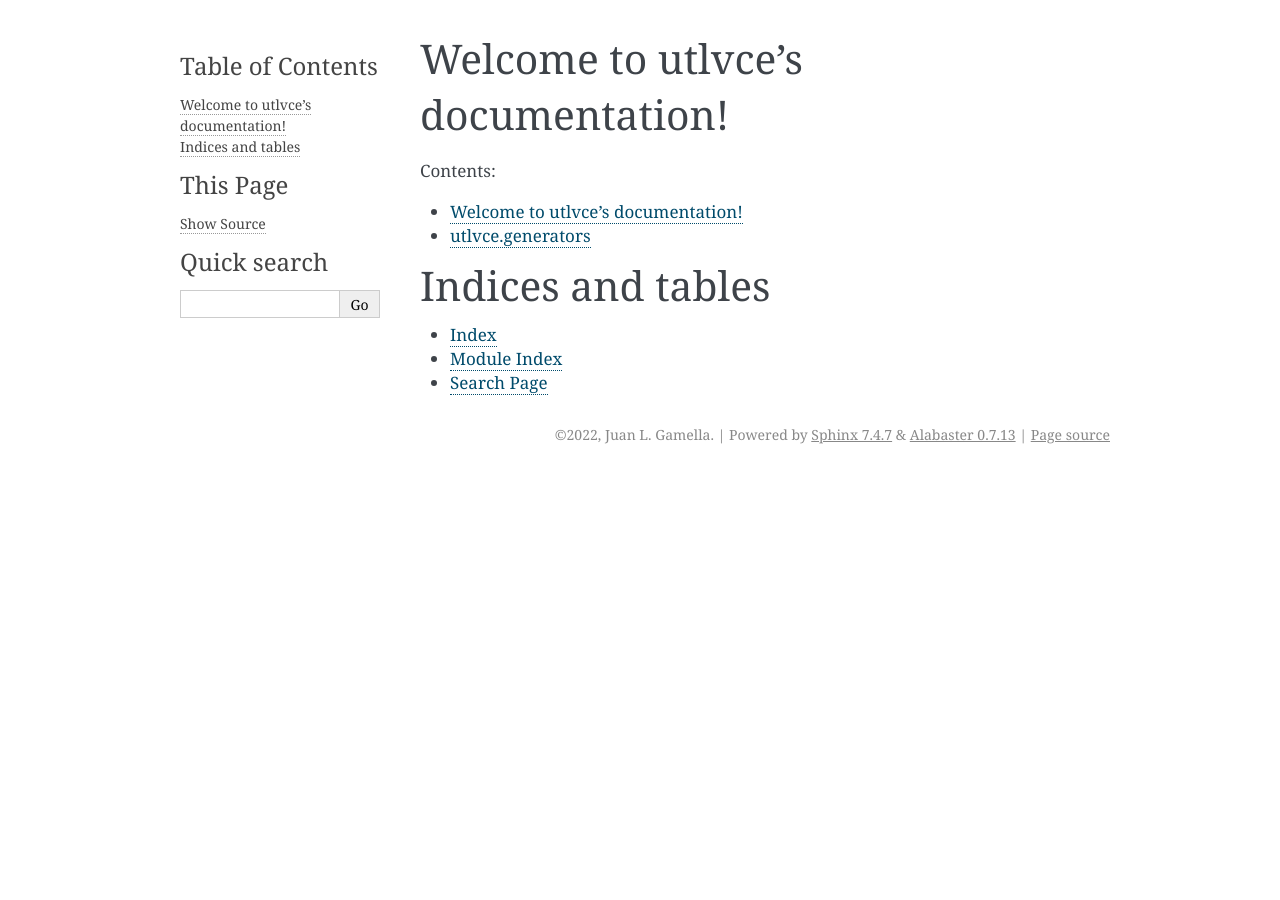
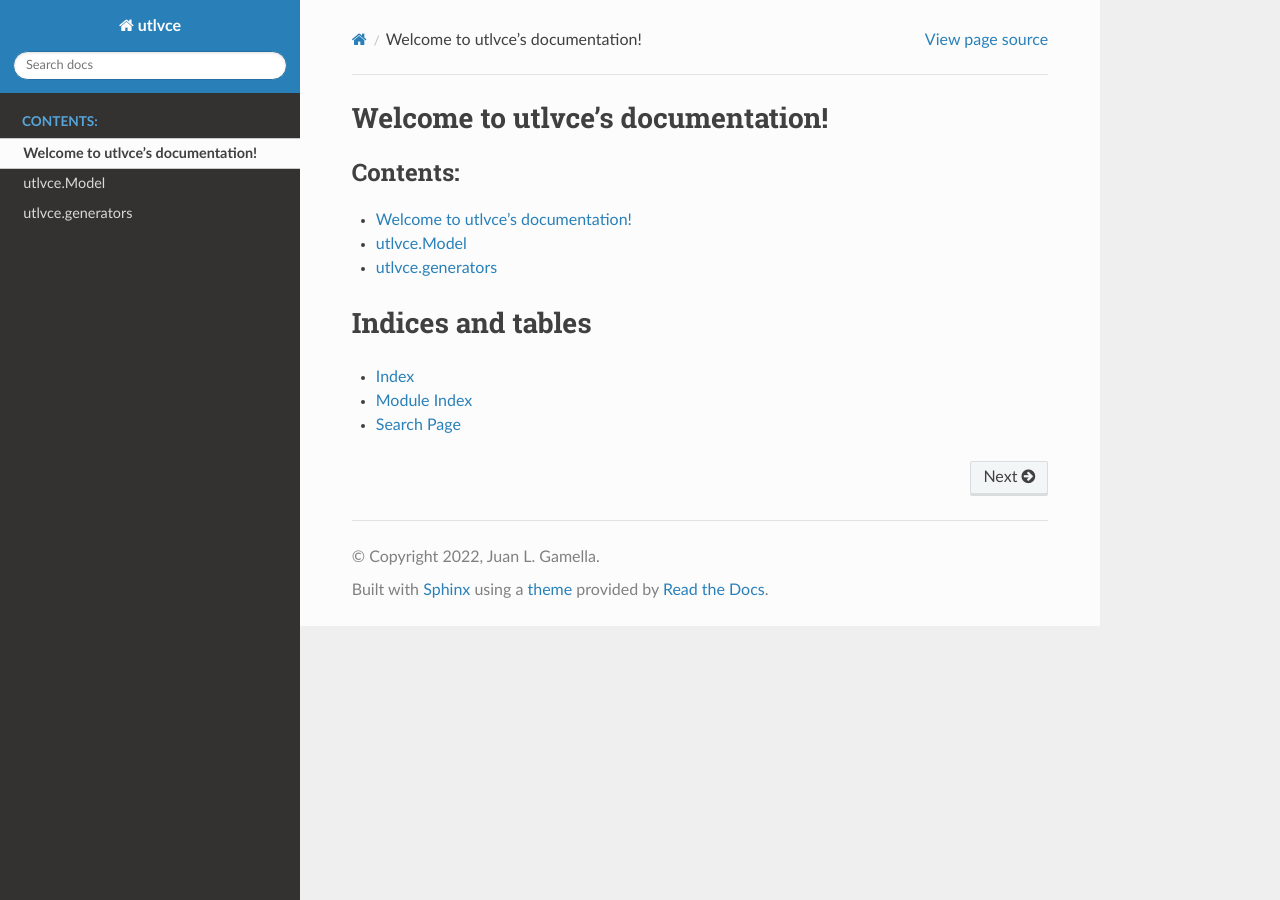
Before and after one commit to juangamella/ut-lvce, a Sphinx documentation site: the page built from docs/index.rst, in a window 1280 px wide. Built offline with Sphinx 7.4.7 and the Read the Docs theme 2.0.0, drawn with Linux system fonts in a browser that asks for light colours.

Commit message:
Sphinx docs for model

```diff
--- a/docs/conf.py
+++ b/docs/conf.py
@@ -10,9 +10,9 @@
 # add these directories to sys.path here. If the directory is relative to the
 # documentation root, use os.path.abspath to make it absolute, like shown here.
 #
-# import os
-# import sys
-# sys.path.insert(0, os.path.abspath('.'))
+import os
+import sys
+sys.path.insert(0, os.path.abspath('..'))
 
 
 # -- Project information -----------------------------------------------------
@@ -30,8 +30,9 @@ release = '0.0.2'
 # Add any Sphinx extension module names here, as strings. They can be
 # extensions coming with Sphinx (named 'sphinx.ext.*') or your custom
 # ones.
-extensions = [
-]
+extensions = ['sphinx.ext.autodoc',
+              'sphinx.ext.napoleon',
+              'sphinx_rtd_theme']
 
 # Add any paths that contain templates here, relative to this directory.
 templates_path = ['_templates']
@@ -47,9 +48,12 @@ exclude_patterns = ['_build', 'Thumbs.db', '.DS_Store']
 # The theme to use for HTML and HTML Help pages.  See the documentation for
 # a list of builtin themes.
 #
-html_theme = 'alabaster'
+html_theme = "sphinx_rtd_theme"
 
 # Add any paths that contain custom static files (such as style sheets) here,
 # relative to this directory. They are copied after the builtin static files,
 # so a file named "default.css" will overwrite the builtin "default.css".
 html_static_path = ['_static']
+
+
+pygments_style = 'sphinx'
--- a/docs/index.rst
+++ b/docs/index.rst
@@ -11,6 +11,7 @@ Welcome to utlvce's documentation!
    :caption: Contents:
 
    self
+   model
    generators
 
 
--- /dev/null
+++ b/docs/model.rst
@@ -0,0 +1,9 @@
+utlvce.Model
+============
+
+The :class:`utlvce.Model` class is a representation of a linear Gaussian causal model with latent effects. It is used throughout the code, e.g. in the alternating optimization procedure implemented in :class:`utlvce.score` and to generate synthetic data.
+
+The class also implements the `__str__` method; calling `print(model)` will return a human-readable representation of the model parameters and the assumption deviation metrics.
+
+.. autoclass:: utlvce.Model
+   :members:
```
